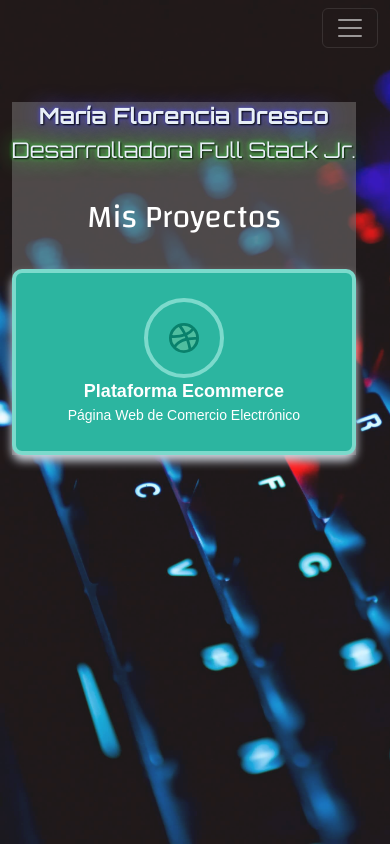
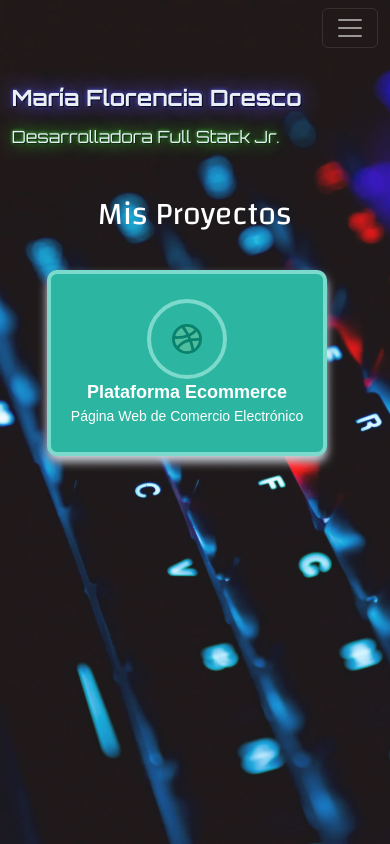
Before and after one commit to FDresco/portafolio, a plain HTML site: page portafolio.html in a window 390 px wide. Drawn offline with nearby package versions, Linux system fonts and the light colour scheme.

Commit message:
portafolio responsive

```diff
--- a/sass/components/_index.scss
+++ b/sass/components/_index.scss
@@ -26,7 +26,7 @@
       position: absolute;
       top: 38%;
       left: 3%;
-      background-color: rgba(114, 110, 110, 0.575);
+      //background-color: rgba(114, 110, 110, 0.575);
      }
 }
 
--- a/sass/components/_portafolio.scss
+++ b/sass/components/_portafolio.scss
@@ -2,6 +2,13 @@
     z-index: 2;
     padding-top: 2em;
     padding-bottom: 1em;
+    display: flex;
+
+     @media (max-width: 1024px) {
+      position: fixed;
+      top: 20%;
+      left: 25%;
+     }
 
 
     & p {
@@ -16,6 +23,11 @@
 }
 
 .card-client {
+  @media (max-width: 1024px) {
+      position: fixed;
+      top: 32%;
+      left: 12%;
+     }
   background: #2cb5a0;
   //width: 13rem;
   padding-top: 25px;
--- a/sass/layout/_header.scss
+++ b/sass/layout/_header.scss
@@ -7,13 +7,27 @@
 
     @media (max-width: 1024px) {
         position: absolute;
-        top: 1%;
-        background-color: rgba(114, 110, 110, 0.575);
+        //top: 1%;
+        //background-color: rgba(114, 110, 110, 0.575);
         font-size: 0.7em;
         }
 
     & h1{
         font-size: 2em;
+        @media (max-width: 1024px) {
+            position:fixed;
+            top: 10%
+        }
+
+    }
+
+    & h4 {
+        font-size: 1.5em;
+        @media (max-width: 1024px) {
+            position:fixed;
+            top: 15%
+        }
+
     }
 
     & nav {
```
Also changed, not shown: css/main.css, css/main.min.css, 2 other files.
